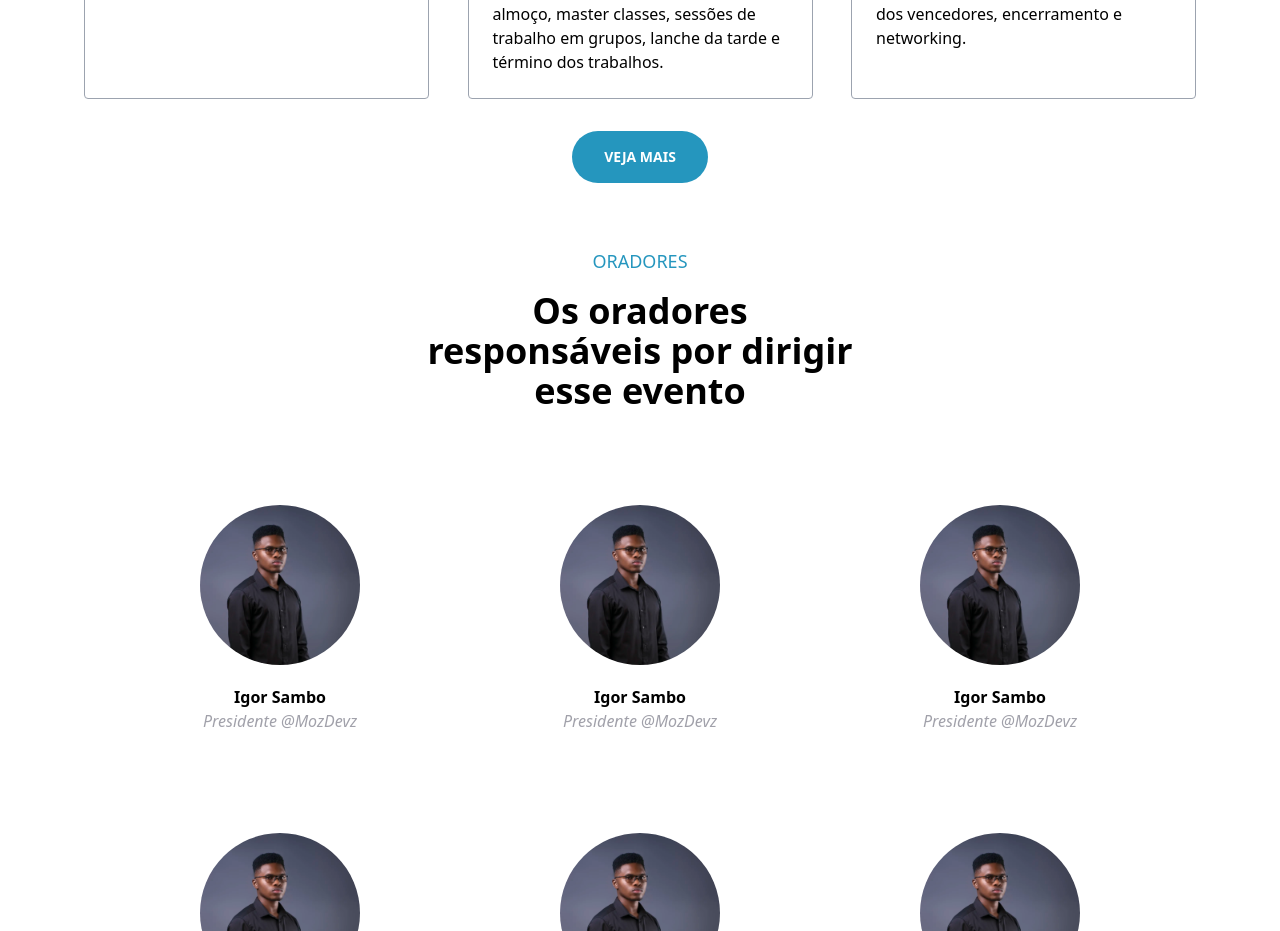
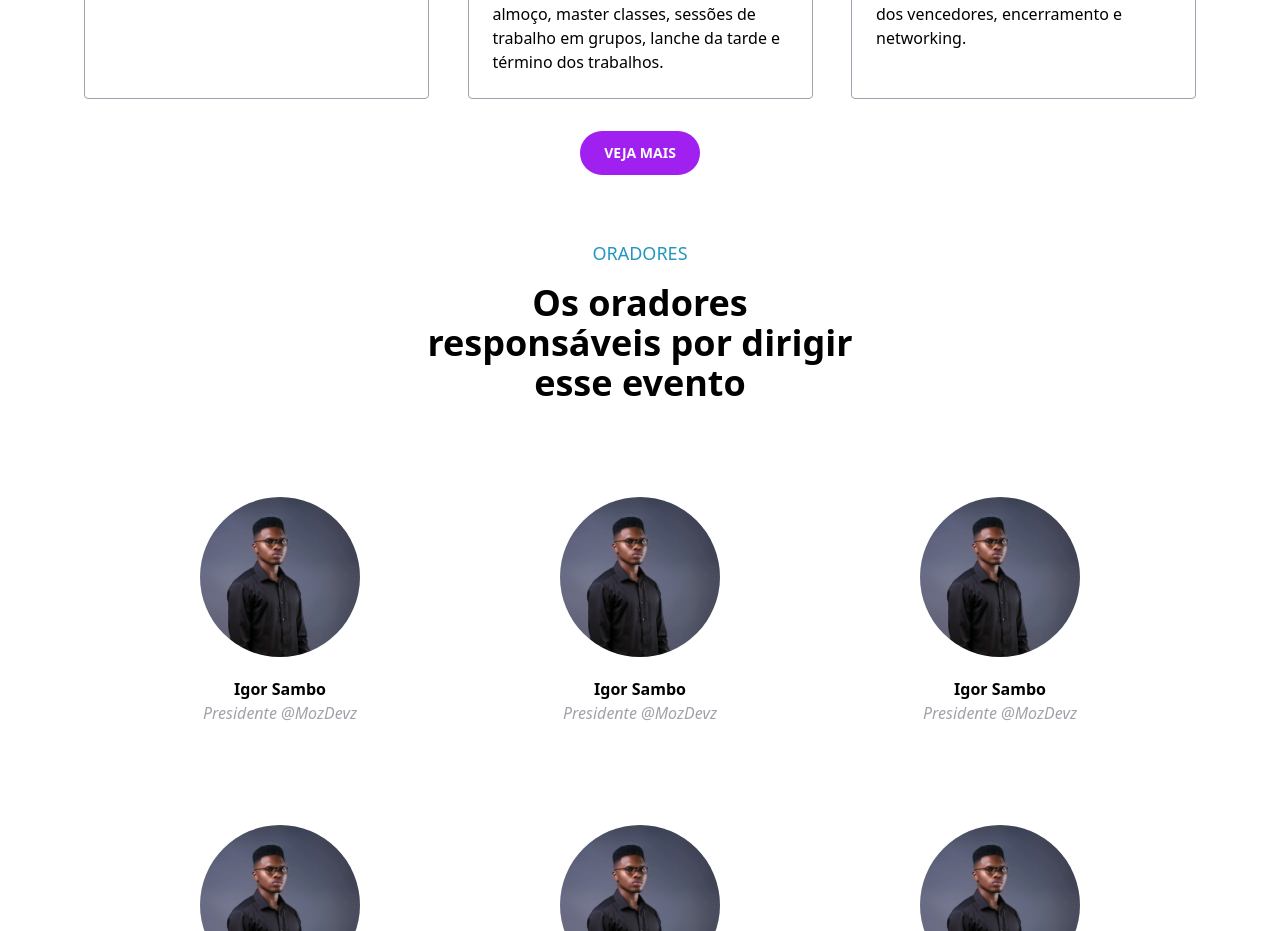
Before and after one commit to rnrnshn/wansati-hackthon, a Next.js app: page / in a window 1280 px wide. Shown: the part 2200-3131 px from the top of the page. Built offline with nearby package versions, Linux system fonts and the light colour scheme.

Commit message:
fix: padronizing the buttons

```diff
--- a/src/app/page.tsx
+++ b/src/app/page.tsx
@@ -88,7 +88,7 @@ export default function Home() {
           }) }
         </div>
         <div className="flex justify-center mt-8 text-center">
-          <a className="font-bold text-sm uppercase text-white bg-primary px-8 py-4 rounded-full hover:brightness-75 max-md:px-16 max-md:py-4 transition-all" href="https://docs.google.com/document/d/1xbvXOPBA_TPvrO86MhzKidGD44GOkDlWbDctvycTPW0/edit" target="_blank" rel="noreferrer">Veja mais</a>
+          <a className="font-bold uppercase text-sm px-6 py-3 rounded-full transition-all duration-700 text-white bg-secondary hover:brightness-75" href="https://docs.google.com/document/d/1xbvXOPBA_TPvrO86MhzKidGD44GOkDlWbDctvycTPW0/edit" target="_blank" rel="noreferrer">Veja mais</a>
         </div>
       </section>
 
```
